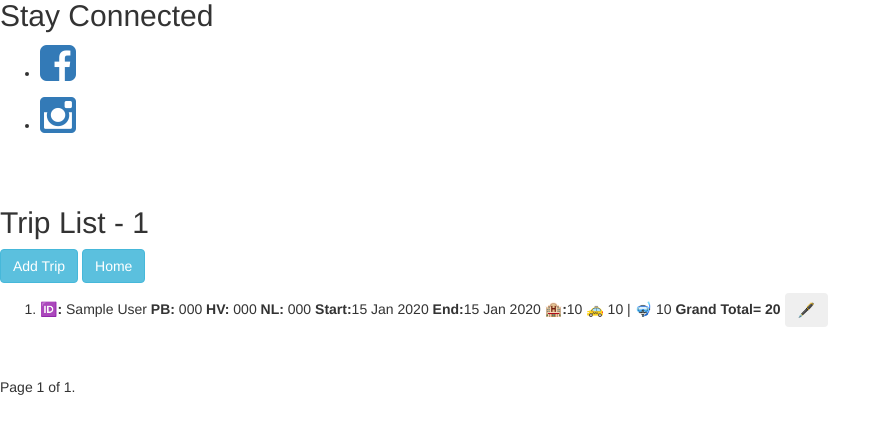
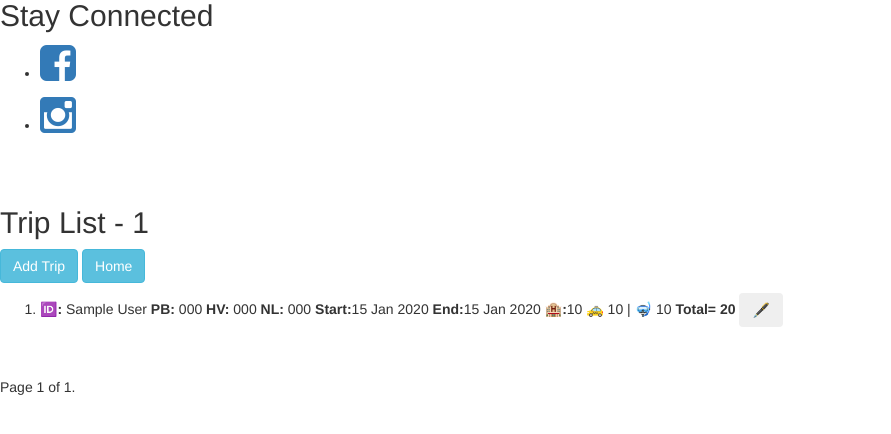
Before and after one commit to engagepy/go-CRM-andaman, a Django app: page /trip/lists in a window 1280 px wide. Shown: the part 280-714 px from the top of the page, without its empty margins (0-891 px from the left). Run offline with Django 4.2, Linux system fonts and the light colour scheme; a user stored in the database is signed in; tables that the repository leaves empty hold one stand-in row (values such as "Sample post"); some libraries are stand-ins or nearby versions; some web fonts are replaced.

Commit message:
total message changed

```diff
--- a/gobasic/templates/gobasic/trip_list.html
+++ b/gobasic/templates/gobasic/trip_list.html
@@ -9,7 +9,7 @@
 </a></p>
 <ol>
     {% for t in object_list %}
-        <li><strong>🆔:</strong> {{ t.customer.name}}<strong> PB:</strong> {{ t.hotel_pb.hotel_name }} <strong>HV:</strong> {{ t.hotel_hv.hotel_name }} <strong>NL:</strong> {{ t.hotel_nl.hotel_name }} <!--<strong>Activities:</strong> {% for activity in t.activity.all %} {{ activity.activity_title}}, {% endfor %}--> <strong>Start:</strong>{{t.start_date.date}} <strong>End:</strong>{{t.end_date.date}} <strong>🏨:</strong>{{t.hotel_cost}} 🚕 {{t.transfer_cost}} | 🤿 {% for act in t.activity.all %} {{ act.net_cost}} {% endfor %}<strong> Grand Total= {{t.hotel_cost |add:t.transfer_cost}}</strong>  <a href="{%url 'trip-update' t.pk%}"><button class="btn">🖋️</button></a> </li>
+        <li><strong>🆔:</strong> {{ t.customer.name}}<strong> PB:</strong> {{ t.hotel_pb.hotel_name }} <strong>HV:</strong> {{ t.hotel_hv.hotel_name }} <strong>NL:</strong> {{ t.hotel_nl.hotel_name }} <!--<strong>Activities:</strong> {% for activity in t.activity.all %} {{ activity.activity_title}}, {% endfor %}--> <strong>Start:</strong>{{t.start_date.date}} <strong>End:</strong>{{t.end_date.date}} <strong>🏨:</strong>{{t.hotel_cost}} 🚕 {{t.transfer_cost}} | 🤿 {% for act in t.activity.all %} {{ act.net_cost}} {% endfor %}<strong> Total= {{t.hotel_cost |add:t.transfer_cost}}</strong>  <a href="{%url 'trip-update' t.pk%}"><button class="btn">🖋️</button></a> </li>
         <br>
     {% empty %}
         <p>No Entries Detected Yet !</p>
```
